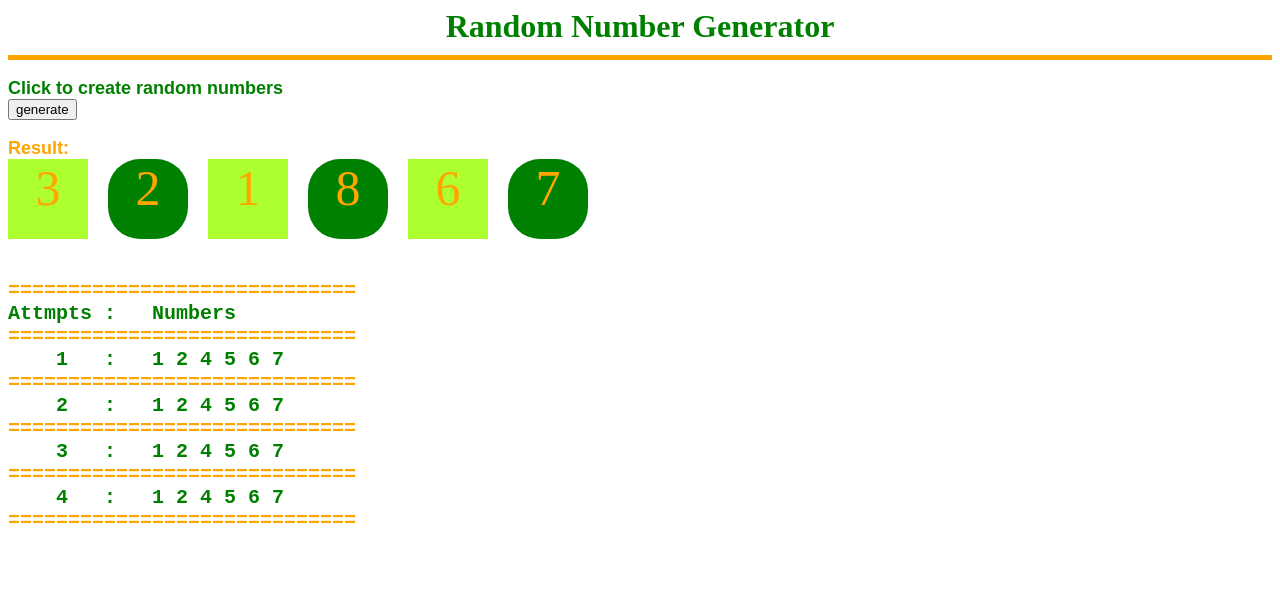
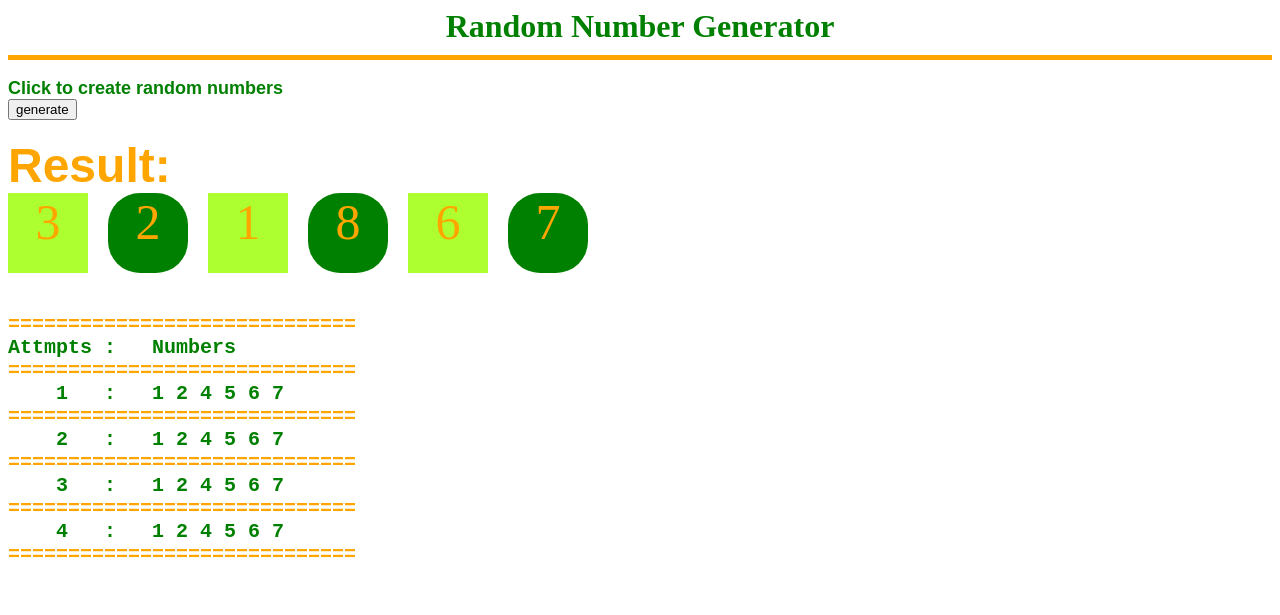
Before and after one commit to yosupCheon/random_number, a plain HTML site: page src/index.html in a window 1280 px wide. Drawn offline with Linux system fonts and the light colour scheme.

Commit message:
change_font_size

```diff
--- a/src/index.html
+++ b/src/index.html
@@ -15,7 +15,7 @@
     <input type = "button" id = "test" value = "generate">
     <br>
     <br>
-    <font size = "4" face = "Arial" color = "orange"><b>Result:</b></font>
+    <font size = "43" face = "Arial" color = "orange"><b>Result:</b></font>
     <br>
     <div class = "square">3</div>
     <div class = "circle">2</div>
```
